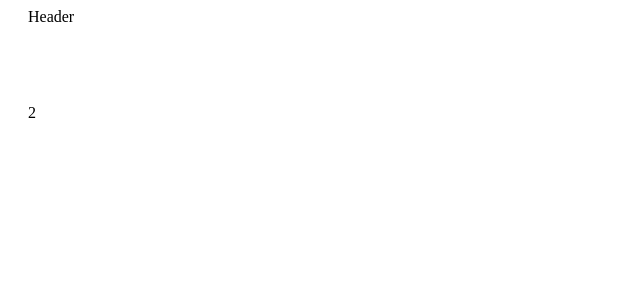
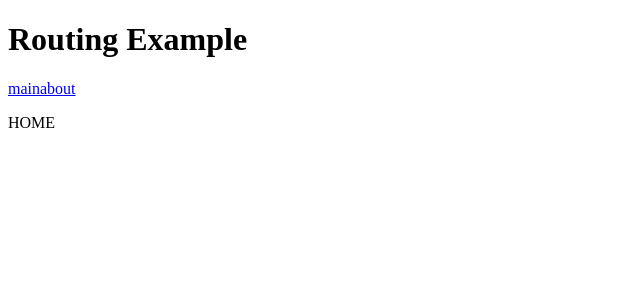
Before and after one commit to artemij-petrovskij/booker, a Vue app in the folder client/: page / in a window 1280 px wide. Shown: the top 300 px of the page, without its empty margins (0-640 px from the left). Built offline with nearby package versions, Linux system fonts and the light colour scheme.

Commit message:
add vue router

```diff
--- a/client/package.json
+++ b/client/package.json
@@ -10,11 +10,13 @@
   "dependencies": {
     "core-js": "^3.6.5",
     "element-ui": "^2.13.2",
-    "vue": "^2.6.11"
+    "vue": "^2.6.11",
+    "vue-router": "^3.2.0"
   },
   "devDependencies": {
     "@vue/cli-plugin-babel": "~4.5.0",
     "@vue/cli-plugin-eslint": "~4.5.0",
+    "@vue/cli-plugin-router": "^4.5.3",
     "@vue/cli-service": "~4.5.0",
     "babel-eslint": "^10.1.0",
     "eslint": "^6.7.2",
--- a/client/src/App.vue
+++ b/client/src/App.vue
@@ -1,22 +1,18 @@
 <template>
   <div id="app">
-    <el-container>
-      <el-header>Header</el-header>
-      <el-main>
-        <navigation />
-      </el-main>
-    </el-container>
+    <h1>Routing Example</h1>
+    <p>
+      <router-link to="/">main</router-link>
+      <router-link to="/about">about</router-link>
+    </p>
+
+    <router-view></router-view>
   </div>
 </template>
-
 <script>
-import navigation from "./components/Navigation.vue";
-
 export default {
-  name: "App",
-  components: {
-    navigation,
-  },
+  name: "Home",
+  components: {},
 };
 </script>
 
--- a/client/src/main.js
+++ b/client/src/main.js
@@ -5,8 +5,10 @@
 Vue.use(Element)
 
 import App from './App.vue'
+import router from './router'
 Vue.config.productionTip = false
 
 new Vue({
-  render: h => h(App),
+  router,
+  render: h => h(App)
 }).$mount('#app')
--- a/client/src/pages/index.vue
+++ /dev/null
@@ -1,3 +0,0 @@
-<template>
-    <p>asdf</p>
-</template>
--- /dev/null
+++ b/client/src/router/index.js
@@ -0,0 +1,27 @@
+import Vue from 'vue'
+import VueRouter from 'vue-router'
+import Home from '../views/Home.vue'
+
+Vue.use(VueRouter)
+
+const routes = [
+
+  {
+    path: '/',
+    name: 'Home',
+    component: Home
+  },
+  {
+    path: '/about',
+    name: 'About',
+
+    component: () => import(/* webpackChunkName: "about" */ '../views/About.vue')
+  }
+]
+
+const router = new VueRouter({
+  mode: 'history',
+  routes
+})
+
+export default router
--- /dev/null
+++ b/client/src/views/About.vue
@@ -0,0 +1,5 @@
+<template>
+  <div class="about">
+    <h1>This is an about page</h1>
+  </div>
+</template>
--- /dev/null
+++ b/client/src/views/Home.vue
@@ -0,0 +1,10 @@
+<template>
+  <div class="home">
+    HOME
+  </div>
+</template>
+
+<script>
+
+
+</script>
```
Also changed, not shown: 1 other file (tests, documents, lock files or other folders).
